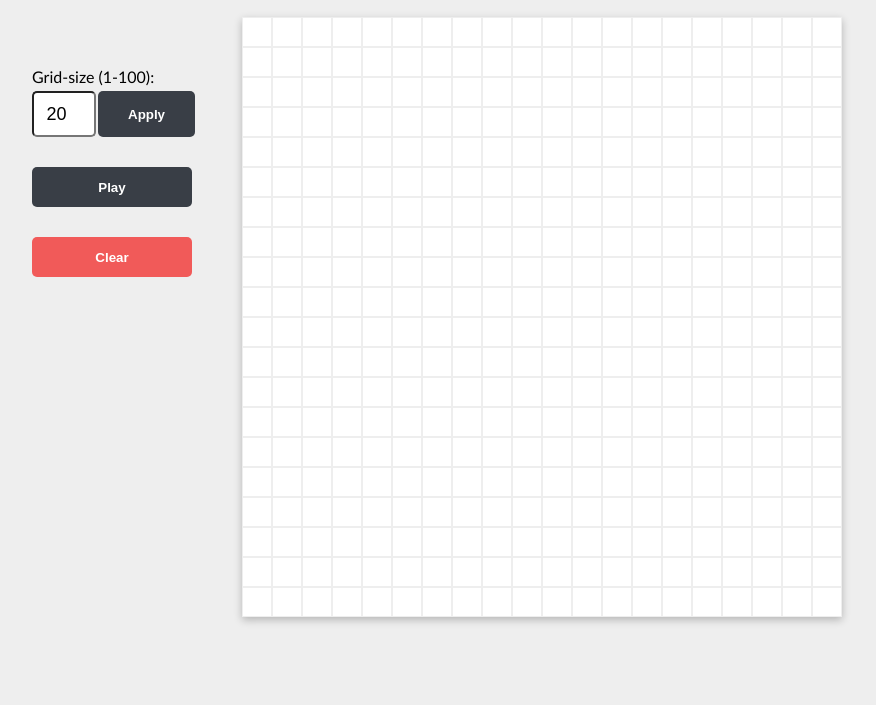
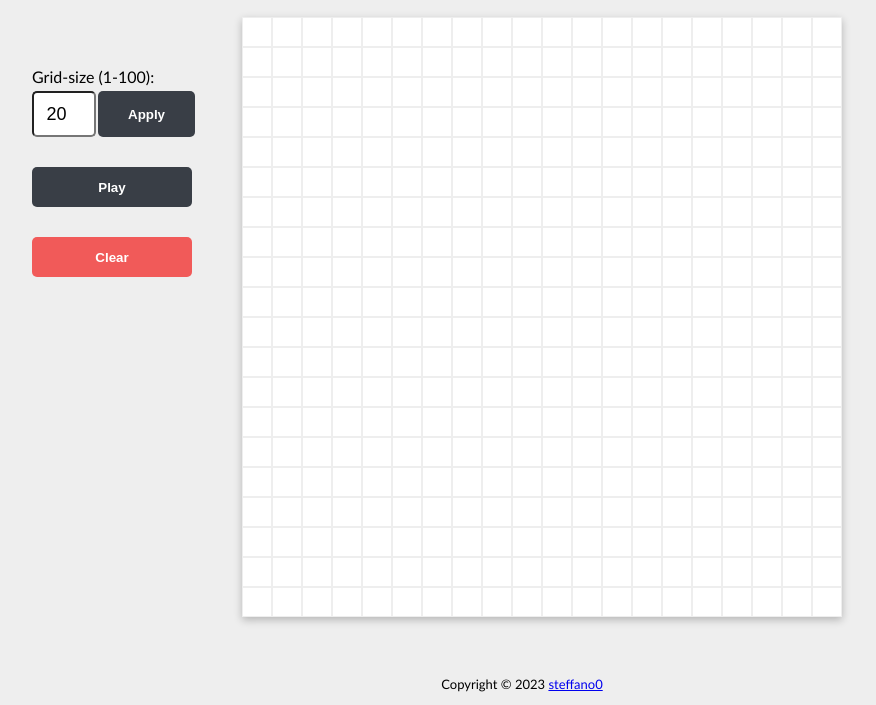
Before and after one commit to steffano0/game-of-life-js, a plain HTML site: page index.html in a window 1280 px wide. Shown: the part 95-800 px from the top of the page, without its empty margins (128-1004 px from the left). Drawn offline with Linux system fonts and the light colour scheme.

Commit message:
Add a footer

```diff
--- a/css/style.css
+++ b/css/style.css
@@ -153,3 +153,20 @@ label{
     display: flex;
     gap: 2px;
 }
+
+
+/* FOOTER */
+.footer {
+    position: absolute;
+    bottom: 0;
+    left: 0;
+    display: flex;
+    align-items: center;
+    justify-content: center;
+    gap: 10px;
+    width: 100%;
+    padding: 10px;
+    font-size: 20px;
+    padding-bottom: 0px;
+    font-size: 13px;
+  }
--- a/index.html
+++ b/index.html
@@ -27,6 +27,17 @@
             <div id="grid"></div>
         </div>
     </div>
+    <footer class="footer">
+        <p>
+          Copyright ©
+          <script>
+            document.write(new Date().getFullYear())
+          </script>
+          <a href="https://github.com/steffano0" target="_blank">steffano0</a>
+
+        </p>
+
+      </footer>
 
 </body>
 </html>
```
